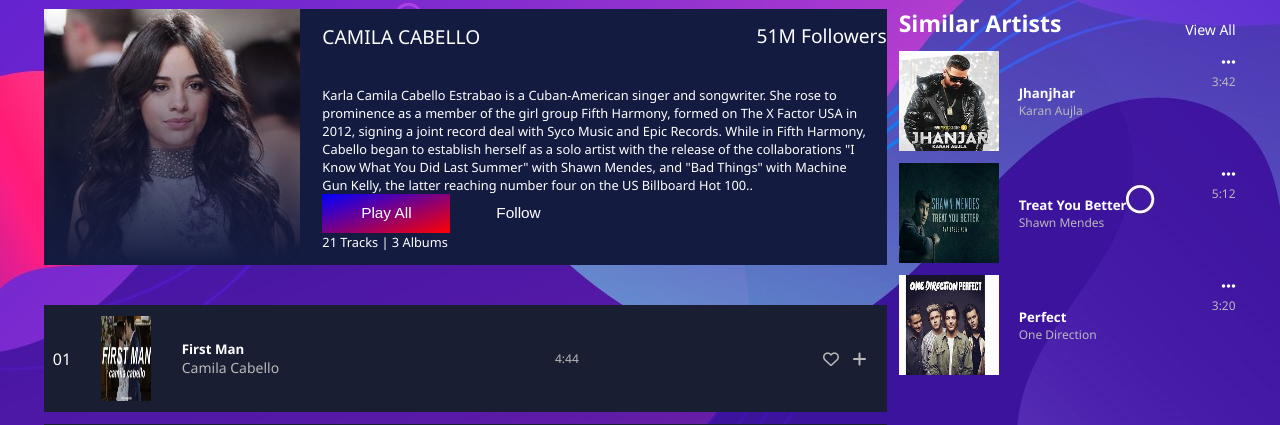
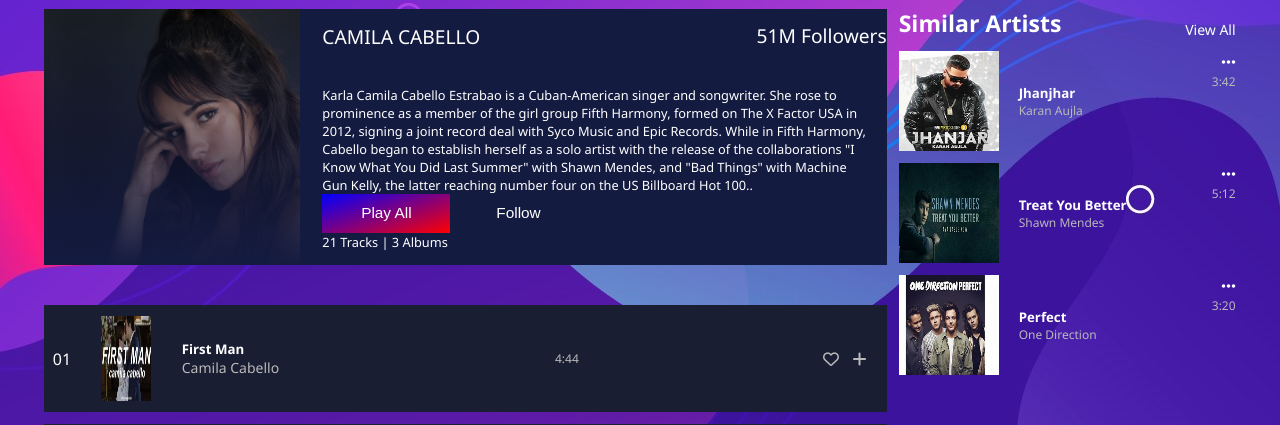
Before and after one commit to Anshluthra1/music-player-by-ansh, a PHP site: the page made by Single Playlist Screen.html in a window 1280 px wide. Shown: the part 58-483 px from the top of the page. Run offline with PHP 8.4, Linux system fonts and the light colour scheme; some libraries are stand-ins or nearby versions.

Commit message:
Update Single Playlist Screen Styles.css

```diff
--- a/Single Playlist Screen Styles.css
+++ b/Single Playlist Screen Styles.css
@@ -231,7 +231,7 @@
 			transparent,
 			rgba(20, 27, 65, 1)
 		),
-		url("media/latest english/cc.jpg");
+		url("cc.jpg");
 	background-size: cover;
 }
 /* right part of the jumbotron */
```
